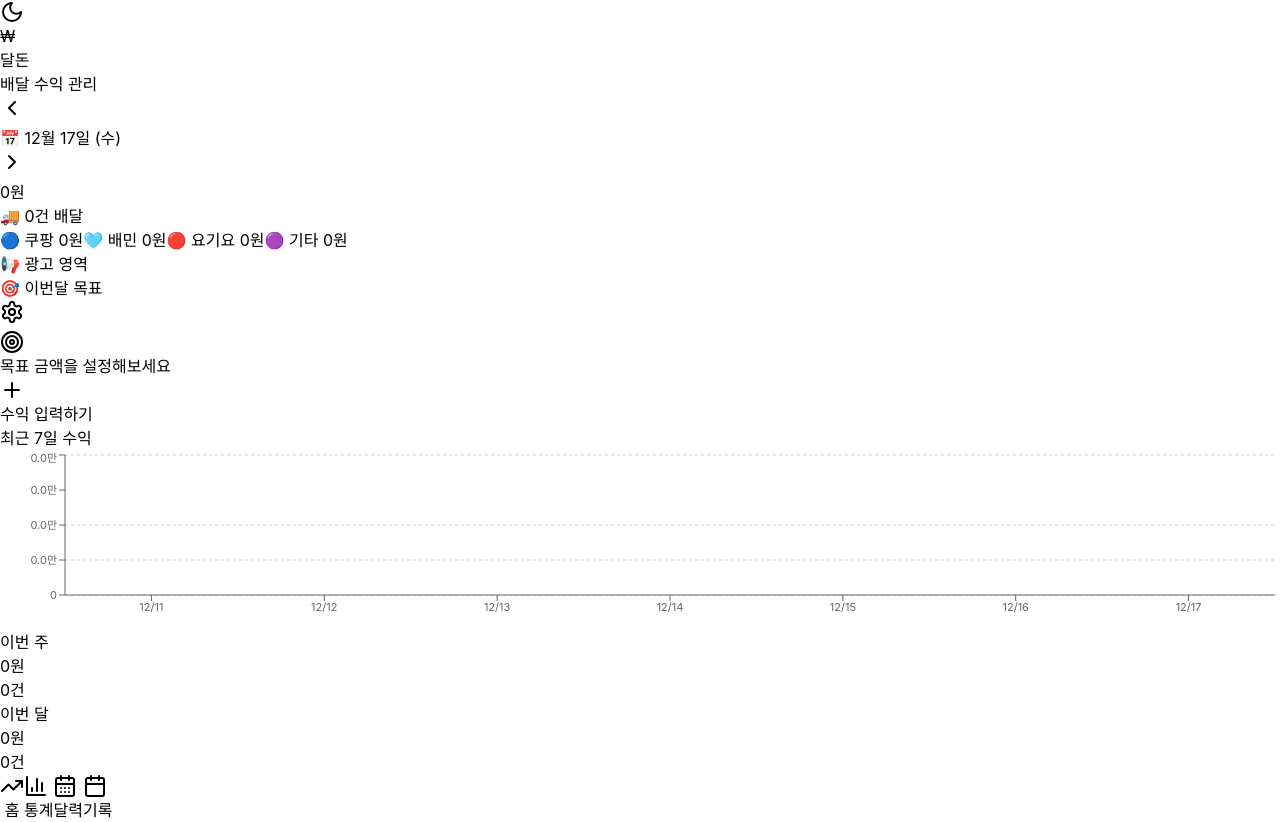
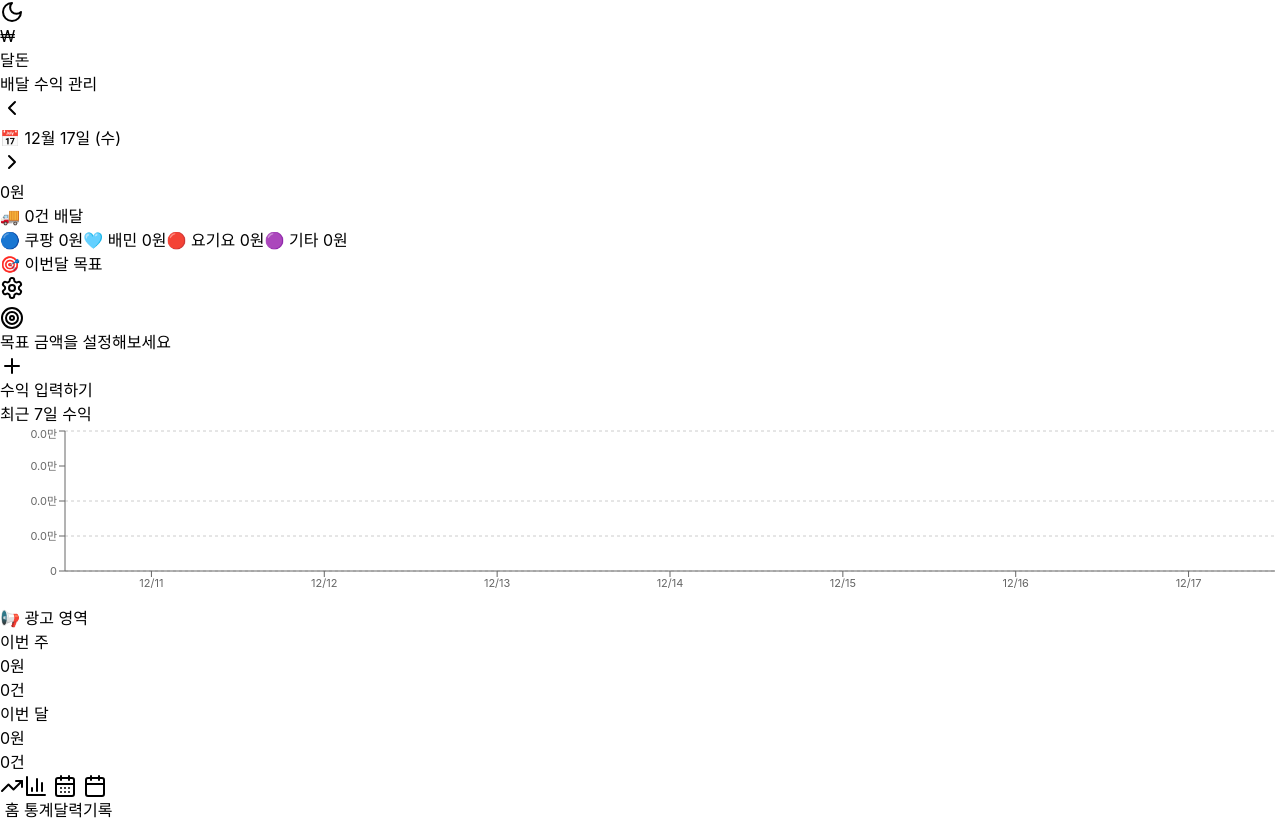
Before and after one commit to tankkwon/delivery-app, a React (Vite) app: page / in a window 1280 px wide. Built offline with nearby package versions, Linux system fonts and the light colour scheme.

Commit message:
Update App.jsx

```diff
--- a/src/App.jsx
+++ b/src/App.jsx
@@ -422,9 +422,9 @@ export default function App() {
           </div>
         </div>
 
-        {/* AdMob 광고 (나중에) */}
+        {/* 쿠팡파트너스 광고 (상단) */}
         <div className="mb-4">
-          <AdBanner />
+          <CoupangAd />
         </div>
 
         {/* 이번달 목표 */}
@@ -488,9 +488,9 @@ export default function App() {
           </ResponsiveContainer>
         </div>
 
-        {/* 쿠팡파트너스 광고 (중단) */}
+        {/* AdMob 광고 (하단 - 나중에) */}
         <div className="mb-4">
-          <CoupangAd />
+          <AdBanner />
         </div>
 
         <div className="grid grid-cols-2 gap-3">
```
